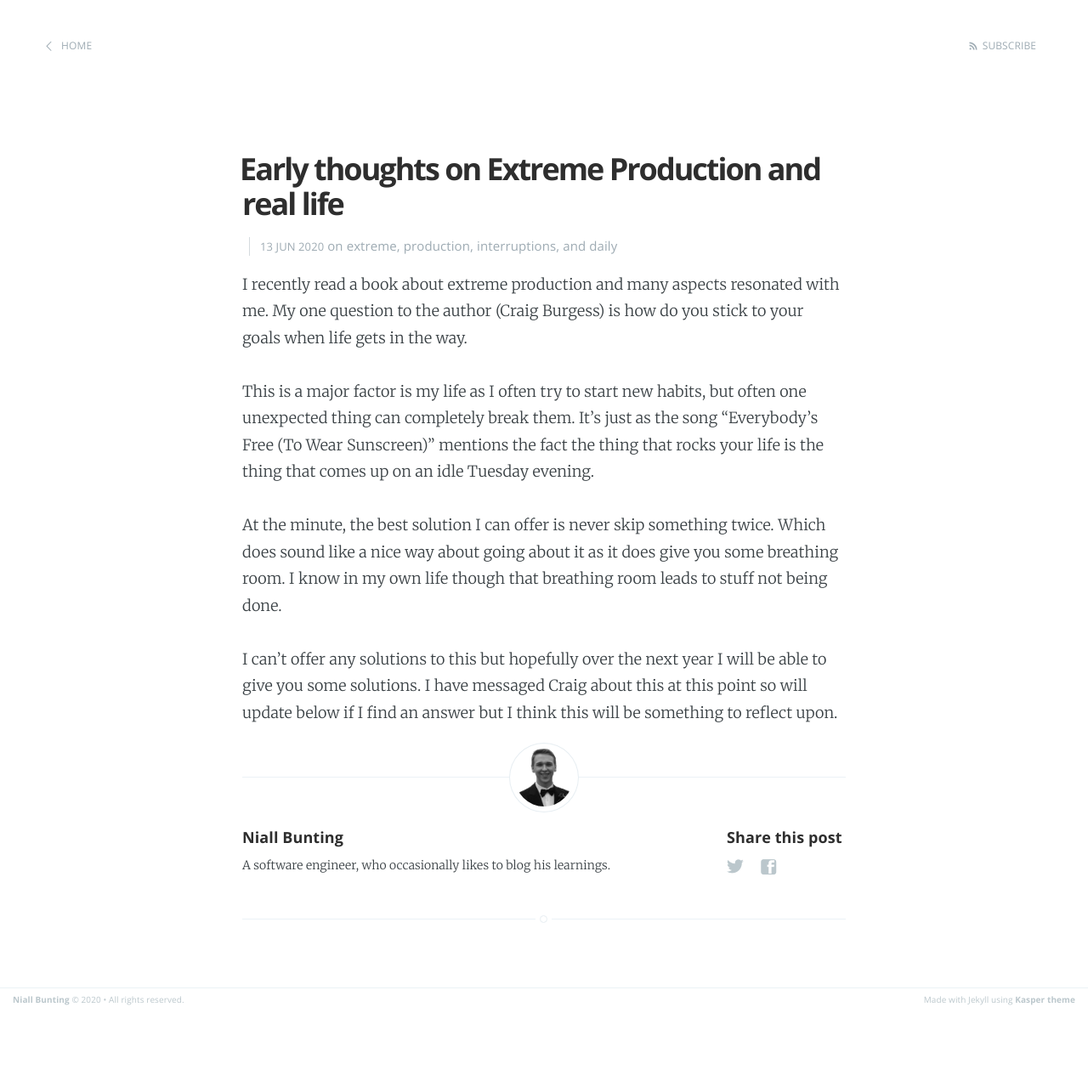
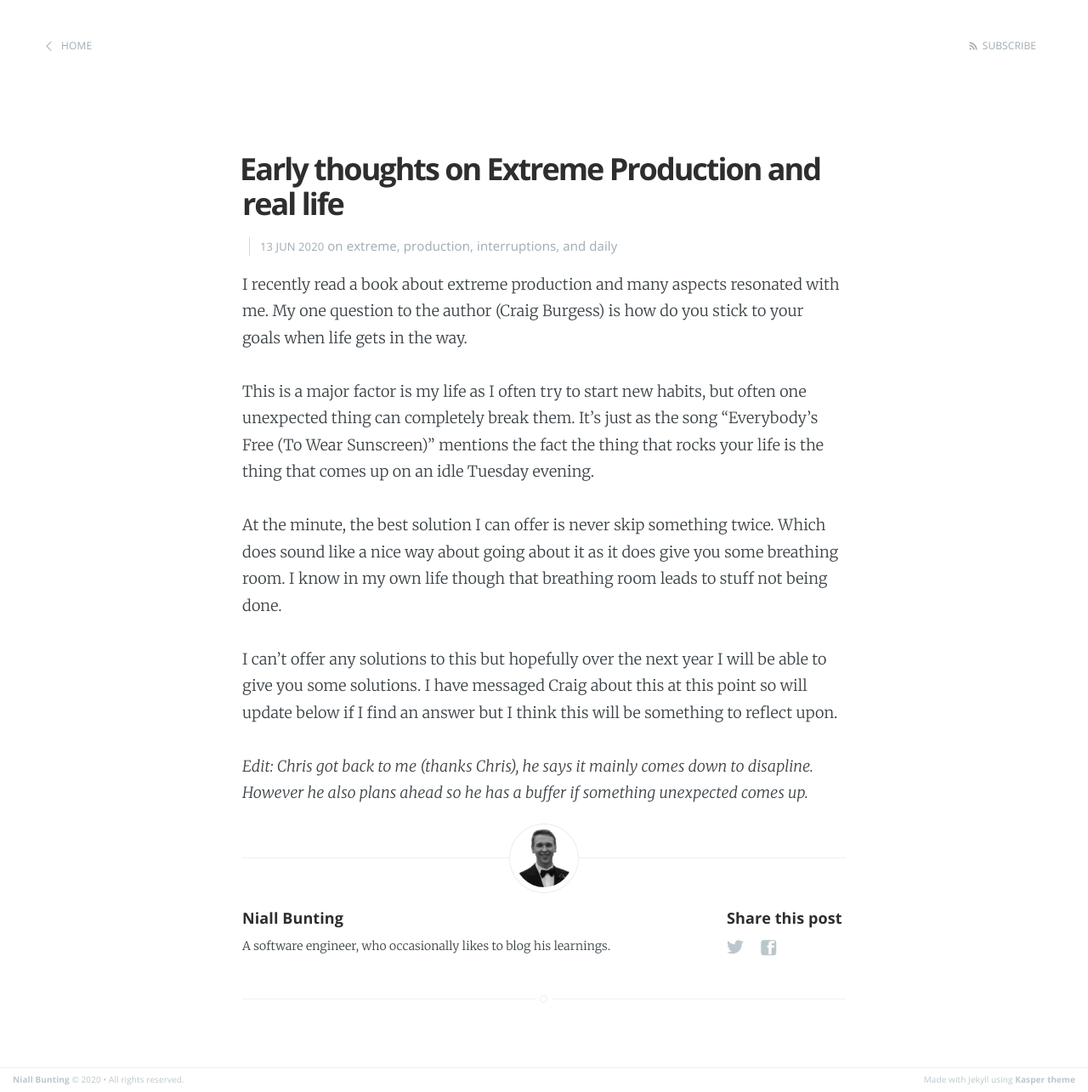
Before and after one commit to NiallBunting/niallbunting.github.io, a Jekyll site: the page built from _posts/2020-06-13-extreme-production-real-life.markdown, in a window 1280 px wide. Shown: the whole page at 85% size. Built offline with Jekyll 4.4.1, drawn with Linux system fonts in a browser that asks for light colours; before the commit the page ends 1190 px from its top, so only the background shows below that.

Commit message:
20200613 Updates from Chris

```diff
--- a/_posts/2020-06-13-extreme-production-real-life.markdown
+++ b/_posts/2020-06-13-extreme-production-real-life.markdown
@@ -12,3 +12,5 @@ This is a major factor is my life as I often try to start new habits, but often
 At the minute, the best solution I can offer is never skip something twice. Which does sound like a nice way about going about it as it does give you some breathing room. I know in my own life though that breathing room leads to stuff not being done.
 
 I can’t offer any solutions to this but hopefully over the next year I will be able to give you some solutions. I have messaged Craig about this at this point so will update below if I find an answer but I think this will be something to reflect upon.
+
+_Edit: Chris got back to me (thanks Chris), he says it mainly comes down to disapline. However he also plans ahead so he has a buffer if something unexpected comes up._
```
